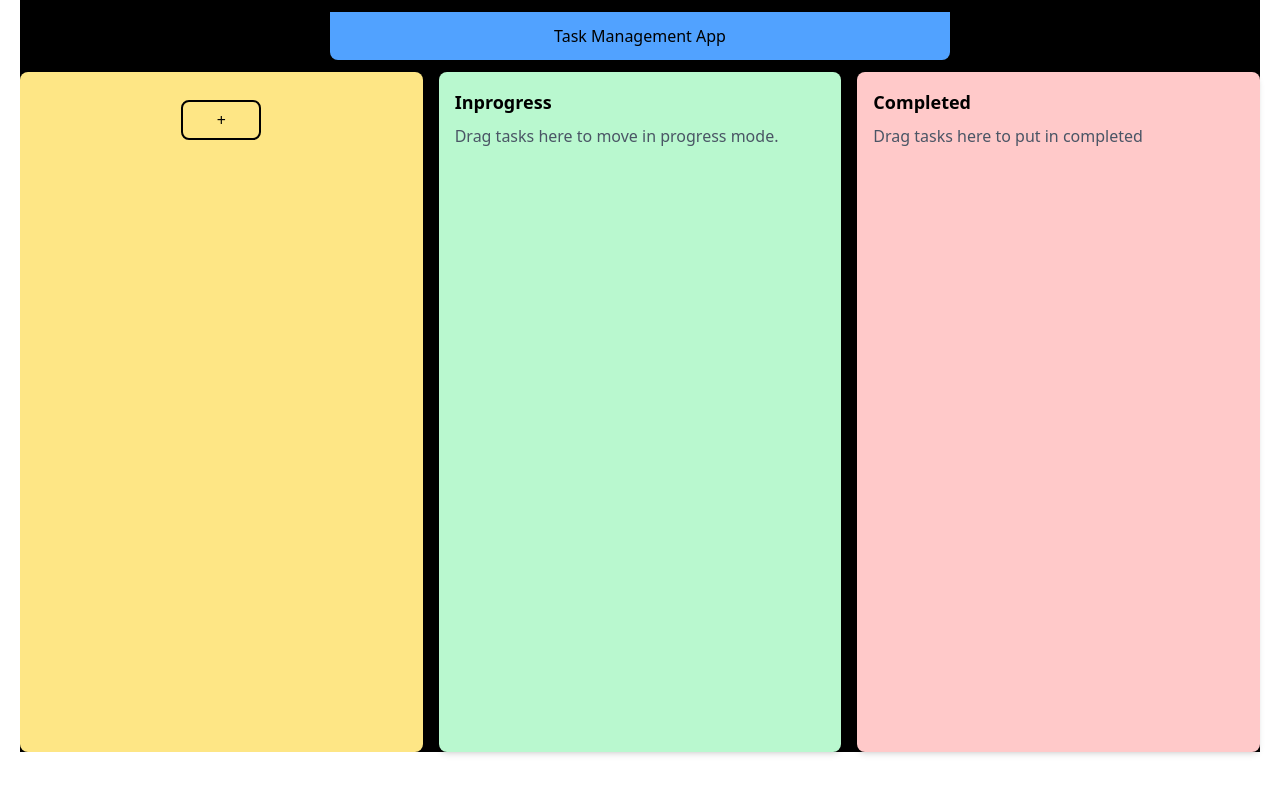
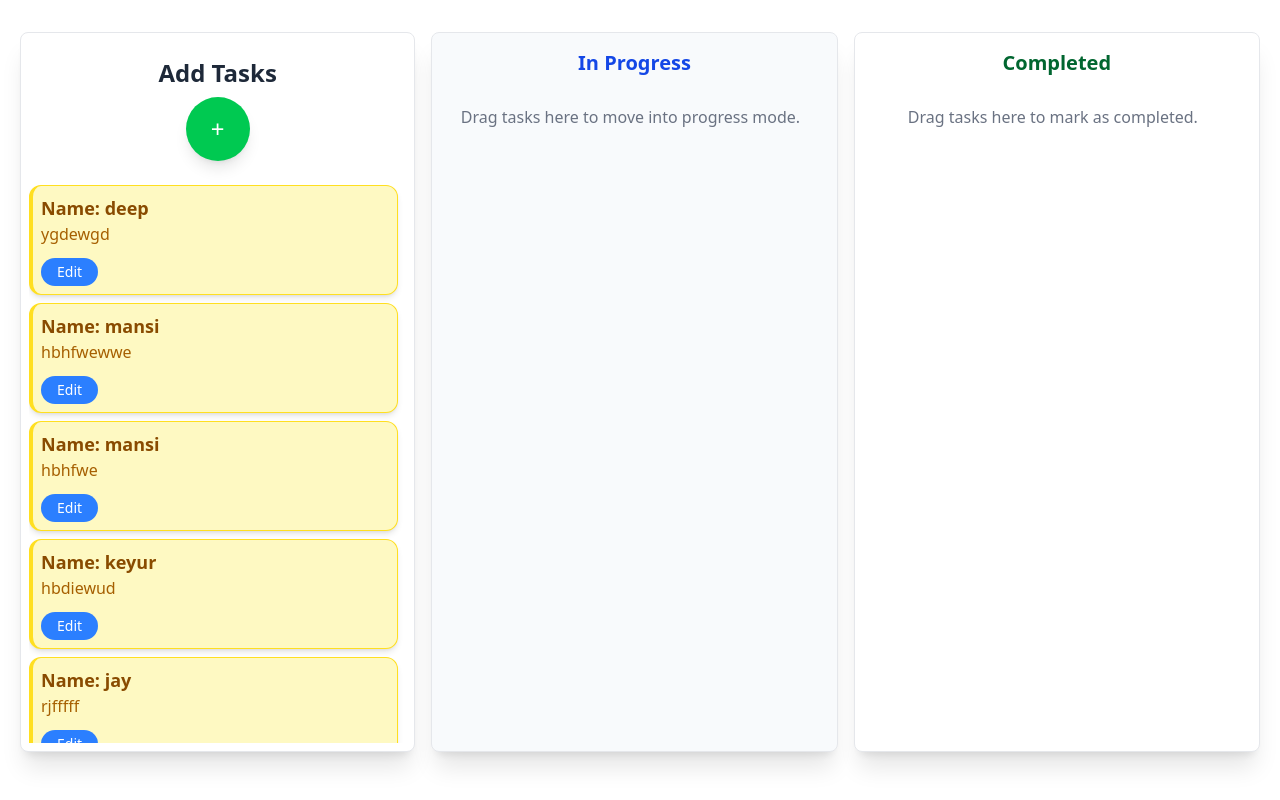
Before and after one commit to DEEP1873/todo-list-drag, a React (Vite) app: page / in a window 1280 px wide. Built offline with nearby package versions, Linux system fonts and the light colour scheme.

Commit message:
Fix: Move item from completed to in-progress and updated drag-drop logic

```diff
--- a/package.json
+++ b/package.json
@@ -10,9 +10,11 @@
     "preview": "vite preview"
   },
   "dependencies": {
+    "@reduxjs/toolkit": "^2.8.2",
     "@tailwindcss/vite": "^4.1.11",
     "react": "^19.1.0",
-    "react-dom": "^19.1.0"
+    "react-dom": "^19.1.0",
+    "react-redux": "^9.2.0"
   },
   "devDependencies": {
     "@eslint/js": "^9.30.1",
--- a/src/App.tsx
+++ b/src/App.tsx
@@ -1,21 +1,57 @@
 import React, { useState } from "react";
 import Backlog from "./components/Backlog";
+// import Inprogress from "./components/Inprogress";
+// import Complition from "./components/Complition";
+import { useDispatch, useSelector } from "react-redux";
+import type { RootState } from "./redux/store";
+import {
+  moveToCompleted,
+  moveToInprogress,
+} from "./redux/taskSlice";
+import Completion from "./components/Completion";
 import Inprogress from "./components/Inprogress";
-import Complition from "./components/Complition";
 // import Complition from './components/complition'
 
 type Item = {
+  id: string;
   title: string;
   description: string;
+  source?: string;
 };
 
 const App: React.FC = () => {
-  const [items, setItems] = useState<Item[]>([]);
-  const [completedItems, setCompletedItems] = useState<Item[]>([]);
-  const [completedItems2, setCompletedItems2] = useState<Item[]>([]);
+  const dispatch = useDispatch();
 
+  // const [items, setItems] = useState<Item[]>([]);
+  // const [completedItems, setCompletedItems] = useState<Item[]>([]);
+  // const [completedItems2, setCompletedItems2] = useState<Item[]>([]);
 
-  const handleDrop = (e: React.DragEvent<HTMLDivElement>) => {
+  const inProgressItems = useSelector(
+    (state: RootState) => state.tasks.inProgress
+  );
+  const completedItems = useSelector(
+    (state: RootState) => state.tasks.completed
+  );
+
+  const handleInProgressDrop = (e: React.DragEvent<HTMLDivElement>) => {
+    e.preventDefault();
+    const itemData = e.dataTransfer.getData("text/plain");
+
+    if (!itemData) {
+      console.warn("Dropped item has no data.");
+      return;
+    }
+    try {
+      const item: Item & { source: string } = JSON.parse(itemData);
+      dispatch(moveToInprogress(item));
+
+    } catch (error) {
+      console.error("Failed to parse dropped item:", error);
+    }
+  };
+
+  // hadler2
+  const handleComplitionDrop = (e: React.DragEvent<HTMLDivElement>) => {
     e.preventDefault();
     const itemData = e.dataTransfer.getData("text/plain");
 
@@ -27,82 +63,31 @@ const App: React.FC = () => {
     try {
       const item: Item & { source: string } = JSON.parse(itemData);
 
-      // if (completionLimit >= 5) {
-      //   alert("Completion list is full (limit = 5)");
-      // }
-
-      // if (item.source === "backlog") {
-      //   setBacklogLimit((prev) => prev - 1);
-      // } else if (item.source === "inprogress") {
-      //   setInprogressLimit((prev) => prev - 1);
-      // }
-
-      // setCompletionLimit((prev) => prev + 1);
-      setCompletedItems([...completedItems, item]);
-      setItems(items.filter((i) => i.title !== item.title));
-    } catch (error) {
-      console.error("Failed to parse dropped item:", error);
-    }
-  };
-
-  // hadler2
-  const handleDrop2 = (e: React.DragEvent<HTMLDivElement>) => {
-    e.preventDefault();
-    const itemData = e.dataTransfer.getData("text/plain");
-
-    if (!itemData) {
-      console.warn("Dropped item has no data.");
-      return;
-    }
-
-    try {
-      const item: Item & { source: string }  = JSON.parse(itemData);
-
       if (item.source === "backlog") {
         alert("You cannot move tasks directly from Backlog to completed.");
         return;
       }
-      // if (inprogressLimit >= 5) {
-      //   alert("Inprogress list is full (limit = 5)");
-      //   return;
-      // }
-      // if (item.source === "completion") {
-      //   setCompletionLimit((prev) => prev - 1);
-      // }
-
-      // setInprogressLimit((prev) => prev + 1);
-      setCompletedItems2([...completedItems2, item]);
-
-      setCompletedItems(completedItems.filter((i) => i.title !== item.title));
+      dispatch(moveToCompleted(item));
     } catch (error) {
       console.error("Failed to parse dropped item:", error);
     }
   };
 
   return (
-    <div className="w-screen h-screen overflow-auto md:overflow-hidden">
-
-      <div className="flex flex-col justify-center items-center bg-black mx-5 ">
-        <h1 className="w-6/12 p-3 m-3 flex justify-center rounded-b-lg bg-blue-400 text-black text-sm sm:text-base">
+    <div className="w-screen h-screen overflow-auto md:overflow-hidden bg-gray-4 ">
+      {/* <div className="flex flex-col justify-center items-center mx-5 mt-4 ">
+        <h1 className="w-full md:w-6/12 text-center mb-2 bg-white p-4 rounded-lg shadow-lg text-2xl font-semibold text-green-700 tracking-wide border border-green-200">
           Task Management App
         </h1>
-      </div>
-      <div className="mx-5  bg-black">
-        <div className="flex flex-col md:flex-row gap-4 ">
-          <Backlog
-            items={items}
-            setItems={setItems}
-          />
-          <Complition
-            completedItems={completedItems}
-            onDrop={handleDrop}
-          />
+      </div> */}
 
-          <Inprogress
+      <div className="mx-5">
 
-            completedItems2={completedItems2}
-            onDrop={handleDrop2}
-          />
+        <div className="flex h-[90vh] flex-col md:flex-row justify-between gap-4 mt-8 ">
+
+          <Backlog />
+          <Inprogress completedItems={inProgressItems} onDrop={handleInProgressDrop} />
+          <Completion completedItems2={completedItems} onDrop={handleComplitionDrop} />
         </div>
       </div>
     </div>
--- a/src/components/Backlog.tsx
+++ b/src/components/Backlog.tsx
@@ -1,69 +1,68 @@
 import React, { useState } from "react";
 import PopUpScreen from "./PopUpScreen";
+import { useDispatch, useSelector } from "react-redux";
+import type { RootState } from "../redux/store";
+import { addTaskToBacklog, editBacklogTask } from "../redux/taskSlice";
 
-type Item = {
-  title: string;
-  description: string;
-};
-type props = {
-  // limit: number;
-  // setLimit: React.Dispatch<React.SetStateAction<number>>;
-  items: Item[];
-  setItems: React.Dispatch<React.SetStateAction<Item[]>>;
-};
-const Backlog: React.FC<props> = ({ items,setItems }) => {
-  // const [items, setItems] = useState<Item[]>([]);
+const Backlog = () => {
+  const dispatch = useDispatch();
+  const items = useSelector((state: RootState) => state.tasks.backlog);
+
   const [title, setTitle] = useState("");
   const [description, setDescription] = useState("");
   const [Popupscreen, setPopUpScreen] = useState(false);
   const [editindex, setEditIndex] = useState<number | null>(null);
 
+  const openHandler = () => setPopUpScreen(true);
   const closeHandler = () => {
     setPopUpScreen(false);
-  };
-
-  const openHandler = () => {
-    setPopUpScreen(true);
-  };
-
-  const editHandler = (index: number) => {
-    const itemToEdit = items[index];
-    setTitle(itemToEdit.title);
-    setDescription(itemToEdit.description);
-    setEditIndex(index);
-    setPopUpScreen(true);
+    setEditIndex(null);
+    setTitle(" ");
+    setDescription("");
   };
 
   const AddHandler = () => {
-    if (title.trim() !== "" && description.trim() !== "" ) {
+    if (!title || !description) return;
+
     if (editindex !== null) {
-        const updatedItems = [...items];
-        updatedItems[editindex] = { title, description };
-        setItems(updatedItems);
+      dispatch(
+        editBacklogTask({
+          index: editindex,
+          updatedTask: { id: items[editindex].id, title, description },
+        })
+      );
     } else {
-        const newTask = { title, description };
-        setItems([...items, newTask]);
-
+      dispatch(addTaskToBacklog({ title, description }));
     }
 
-      setTitle("");
-      setDescription("");
-      setEditIndex(null);
-      setPopUpScreen(false);
-    }
+    closeHandler();
+  };
+
+  const EditHandler = (index: number) => {
+    setEditIndex(index);
+    setTitle(items[index].title);
+    setDescription(items[index].description);
+    openHandler();
   };
 
   return (
-    <div className="h-170 w-full  md:w-1/3 p-4 rounded-lg bg-amber-200">
-      <div className="flex justify-center my-3">
+    <div className="h-full w-full bg-white p-2 rounded-lg shadow-xl border border-gray-200 flex flex-col">
+      {/* Sticky Header Section */}
+      <div className="sticky top-0 z-10 py-4 bg-white">
+        <div className="text-center mb-2">
+          <h2 className="text-2xl font-bold text-gray-800">Add Tasks</h2>
+        </div>
+        <div className="flex justify-center items-center my-2">
           <button
-          className="border-2 w-20 h-10 rounded-lg"
+            className="w-16 h-16 rounded-full bg-green-500 text-white text-2xl flex items-center justify-center shadow-lg hover:bg-green-600"
             onClick={openHandler}
           >
             +
           </button>
         </div>
+      </div>
 
+      {/* Popup */}
       {Popupscreen && (
         <PopUpScreen
           title={title}
@@ -76,29 +75,30 @@ const Backlog: React.FC<props> = ({ items,setItems }) => {
         />
       )}
 
-      <div className="my-3  max-h-[70vh] overflow-y-auto">
+      {/* Scrollable Items Section */}
+      <div className="overflow-y-auto pr-2 ">
         {items.map((item, index) => (
           <div
             key={index}
-            className="p-4 bg-amber-300 rounded mb-2 shadow "
-            draggable={true}
-            onDragStart={(e) => {
+            className="p-2 mb-2 bg-yellow-100 border border-l-4 border-yellow-300 rounded-xl shadow-md transition hover:shadow-lg"
+            draggable
+            onDragStart={(e) =>
               e.dataTransfer.setData(
                 "text/plain",
                 JSON.stringify({ ...item, source: "backlog" })
-              );
-            }}
+              )
+            }
           >
-            <strong>Name: {item.title}</strong>
-            <p>Description: {item.description}</p>
-            <div className="flex flex-row-reverse">
+            <strong className="block text-lg font-semibold text-yellow-800">
+              Name: {item.title}
+            </strong>
+            <p className="text-yellow-700">{item.description}</p>
             <button
-                className="px-10 py-1 rounded-lg bg-red-600 text-black"
-                onClick={() => editHandler(index)}
+              onClick={() => EditHandler(index)}
+              className="mt-3 inline-block bg-blue-500 hover:bg-blue-600 text-white text-sm px-4 py-1 rounded-full transition"
             >
               Edit
             </button>
-            </div>
           </div>
         ))}
       </div>
--- /dev/null
+++ b/src/components/Completion.tsx
@@ -0,0 +1,67 @@
+import React from "react";
+
+type Item = {
+  title: string;
+  description: string;
+};
+
+type Props = {
+  completedItems2?: Item[];
+  onDrop: (e: React.DragEvent<HTMLDivElement>) => void;
+};
+
+const Completion: React.FC<Props> = ({ completedItems2 = [], onDrop }) => {
+  const handleDragOver = (e: React.DragEvent<HTMLDivElement>) => {
+    e.preventDefault();
+  };
+
+  return (
+    <div
+      className="w-full bg-white border border-gray-200 p-4 rounded-lg shadow-xl h-full flex flex-col"
+      onDrop={onDrop}
+      onDragOver={handleDragOver}
+    >
+      {/* Sticky Title */}
+      <div className="sticky top-0 z-10 bg-white">
+        <h2 className="text-center text-xl font-semibold mb-3 text-green-800">
+          Completed
+        </h2>
+      </div>
+
+      {/* Scrollable Content */}
+      <div className="overflow-y-auto pr-2 flex-1">
+        {completedItems2.length > 0 ? (
+          completedItems2.map((item, index) => (
+            <div
+              key={index}
+              className="bg-green-100 border text-green-800 border-l-4 border-green-300 p-4 mb-4 rounded-lg shadow hover:shadow-lg transition duration-300"
+              draggable={true}
+              onDragStart={(e) => {
+                e.dataTransfer.setData(
+                  "text/plain",
+                  JSON.stringify({ ...item, source: "completed" })
+                );
+              }}
+            >
+              <div className="inline-block bg-green-200 text-green-800 text-xs font-semibold px-2 py-1 rounded-full mb-2">
+                Completed
+              </div>
+              <strong className="block text-gray-800">
+                Title: {item.title}
+              </strong>
+              <p className="text-gray-700 mt-1">
+                Description: {item.description}
+              </p>
+            </div>
+          ))
+        ) : (
+          <p className="text-center text-gray-500 mt-4">
+            Drag tasks here to mark as completed.
+          </p>
+        )}
+      </div>
+    </div>
+  );
+};
+
+export default Completion;
--- a/src/components/Complition.tsx
+++ /dev/null
@@ -1,59 +0,0 @@
-import React from "react";
-
-type Item = {
-  title: string;
-  description: string;
-};
-
-type Props = {
-  completedItems?: Item[]; // Optional prop
-  onDrop: (e: React.DragEvent<HTMLDivElement>) => void;
-
-};
-
-const Completion: React.FC<Props> = ({
-  completedItems = [],
-  onDrop,
-
-}) => {
-  const handleDragOver = (e: React.DragEvent<HTMLDivElement>) => {
-    e.preventDefault();
-  };
-
-  return (
-    <div
-      className="h-170 w-full md:w-1/3 bg-green-200 p-4 rounded-lg shadow-md "
-      onDrop={onDrop}
-      onDragOver={handleDragOver}
-    >
-      <h2 className="text-lg font-semibold mb-2 ">Inprogress</h2>
-
-      <div className=" max-h-[70vh] overflow-y-auto">
-        {completedItems.length > 0 ? (
-          completedItems.map((item, index) => (
-            <div
-              key={index}
-              className="p-4 bg-green-300 mb-4 rounded shadow text-sm sm:text-base"
-              draggable={true}
-              onDragStart={(e) => {
-                e.dataTransfer.setData(
-                  "text/plain",
-                  JSON.stringify({ ...item, source: "inprogress" })
-                );
-              }}
-            >
-              <strong>Title: {item.title}</strong>
-              <p>Description: {item.description}</p>
-            </div>
-          ))
-        ) : (
-          <p className="text-gray-600">
-            Drag tasks here to move in progress mode.
-          </p>
-        )}
-      </div>
-    </div>
-  );
-};
-
-export default Completion;
--- a/src/components/Inprogress.tsx
+++ b/src/components/Inprogress.tsx
@@ -1,20 +1,18 @@
 import React from "react";
+
 type Item = {
   title: string;
   description: string;
 };
 
 type Props = {
-  completedItems2?: Item[]; // Optional prop
+  completedItems?: Item[]; // Optional prop
   onDrop: (e: React.DragEvent<HTMLDivElement>) => void;
-  // limit: number;
-  // setLimit: React.Dispatch<React.SetStateAction<number>>;
 };
 
 const Inprogress: React.FC<Props> = ({
-  completedItems2 = [],
+  completedItems = [],
   onDrop,
-
 }) => {
   const handleDragOver = (e: React.DragEvent<HTMLDivElement>) => {
     e.preventDefault();
@@ -22,21 +20,43 @@ const Inprogress: React.FC<Props> = ({
 
   return (
     <div
-      className="h-170 w-full md:w-1/3  bg-red-200 p-4 rounded-lg shadow-md"
+      className=" w-full h-full bg-[#f8fafc] p-4 rounded-lg shadow-xl border border-gray-200 flex flex-col"
       onDrop={onDrop}
       onDragOver={handleDragOver}
     >
-      <h2 className="text-lg font-semibold mb-2 ">Completed</h2>
-      <div className=" max-h-[70vh] overflow-y-auto">
-        {completedItems2.length > 0 ? (
-          completedItems2.map((item, index) => (
-            <div key={index} className="p-4 bg-red-400 mb-4 rounded shadow text-sm sm:text-base">
-              <strong>Title: {item.title}</strong>
-              <p>Description: {item.description}</p>
+      <div className="text-center text-xl font-semibold mb-3 text-blue-700">
+        In Progress
+      </div>
+
+      <div className="overflow-y-auto pr-2">
+        {completedItems.length > 0 ? (
+          completedItems.map((item, index) => (
+            <div
+              key={index}
+              className="bg-[#fff7eb] p-4 rounded-lg mb-4 shadow-md border-l-4 border-blue-400 hover:shadow-lg transition duration-300"
+              draggable={true}
+              onDragStart={(e) => {
+                e.dataTransfer.setData(
+                  "text/plain",
+                  JSON.stringify({ ...item, source: "inprogress" })
+                );
+              }}
+            >
+              <div className="inline-block bg-blue-100 text-blue-800 text-xs font-bold px-2 py-1 rounded-full mb-2">
+                In Progress
+              </div>
+              <strong className="block text-gray-900 text-base">
+                Title: {item.title}
+              </strong>
+              <p className="text-gray-700 text-sm mt-1">
+                Description: {item.description}
+              </p>
             </div>
           ))
         ) : (
-          <p className="text-gray-600">Drag tasks here to put in completed</p>
+          <p className="text-center text-gray-500 mt-4">
+            Drag tasks here to move into progress mode.
+          </p>
         )}
       </div>
     </div>
--- /dev/null
+++ b/src/redux/store.ts
@@ -0,0 +1,14 @@
+// src/redux/store.ts
+
+import { configureStore } from "@reduxjs/toolkit";
+import taskReducer from "./taskSlice";
+
+export const store = configureStore({
+  reducer: {
+    tasks: taskReducer,
+  },
+});
+
+// Type setup for useDispatch and useSelector
+export type RootState = ReturnType<typeof store.getState>;
+export type AppDispatch = typeof store.dispatch;
--- /dev/null
+++ b/src/redux/taskSlice.ts
@@ -0,0 +1,88 @@
+// src/redux/taskSlice.ts
+
+import { createSlice } from "@reduxjs/toolkit";
+import type { PayloadAction } from "@reduxjs/toolkit";
+// import Backlog from "../components/Backlog";
+
+type Item = {
+  id: string;
+  title: string;
+  description: string;
+  source?: string;
+};
+
+interface TaskState {
+  backlog: Item[];
+  inProgress: Item[];
+  completed: Item[];
+}
+
+const initialState: TaskState = {
+  backlog: [
+    {id:"1",title:"deep",description:"ygdewgd"},
+    {id:"2",title:"mansi", description:"hbhfwewwe"},
+    {id:"3",title:"mansi", description:"hbhfwe"},
+    {id:"4",title:"keyur",description:"hbdiewud"},
+    {id:"5",title:"jay",description:"rjfffff"},
+  ],
+  inProgress: [
+    // {id:"",title:"deep",description:"ygdewgd"},
+    // {id:"",title:"mansi", description:"hbhfwewwe"},
+    // {id:"",title:"mansi", description:"hbhfwe"},
+    // {id:"",title:"keyur",description:"hbdiewud"},
+    // {id:"",title:"jay",description:"rjfffff"},
+  ],
+  completed: [
+    // {title:"deep",description:"ygdewgd"},
+    // {title:"mansi", description:"hbhfwewwe"},
+    // {title:"mansi", description:"hbhfwe"},
+    // {title:"keyur",description:"hbdiewud"},
+    // {title:"jay",description:"rjfffff"},
+  ],
+};
+
+const taskSlice = createSlice({
+  name: "tasks",
+  initialState,
+  reducers: {
+    addTaskToBacklog(state, action: PayloadAction<Omit<Item, "id">>) {
+      const newTask: Item = {
+        id: Date.now().toString(), // Generate unique id
+        ...action.payload,
+      };
+      state.backlog.push(newTask);
+    },
+    editBacklogTask(
+      state,
+      action: PayloadAction<{ index: number; updatedTask: Item }>
+    ) {
+      state.backlog[action.payload.index] = action.payload.updatedTask;
+    },
+    moveToInprogress(state, action: PayloadAction<Item>) {
+      state.inProgress.push(action.payload);
+      if (action.payload.source === "backlog") {
+        state.backlog = state.backlog.filter((i) => i.id !== action.payload.id);
+      } else {
+        state.completed = state.completed.filter(
+          (i) => i.id !== action.payload.id
+        );
+      }
+    },
+    moveToCompleted(state, action: PayloadAction<Item>) {
+      if (action.payload.source === "backlog") return;
+      state.completed.push(action.payload);
+      state.inProgress = state.inProgress.filter(
+        (i) => i.id !== action.payload.id
+      );
+    },
+  },
+});
+
+export const {
+  addTaskToBacklog,
+  editBacklogTask,
+  moveToCompleted,
+  moveToInprogress,
+} = taskSlice.actions;
+
+export default taskSlice.reducer;
```
Also changed, not shown: src/main.tsx (+12 -10 lines), 1 other file (tests, documents, lock files or other folders). Lines whose indentation alone changed are shown as unchanged.
